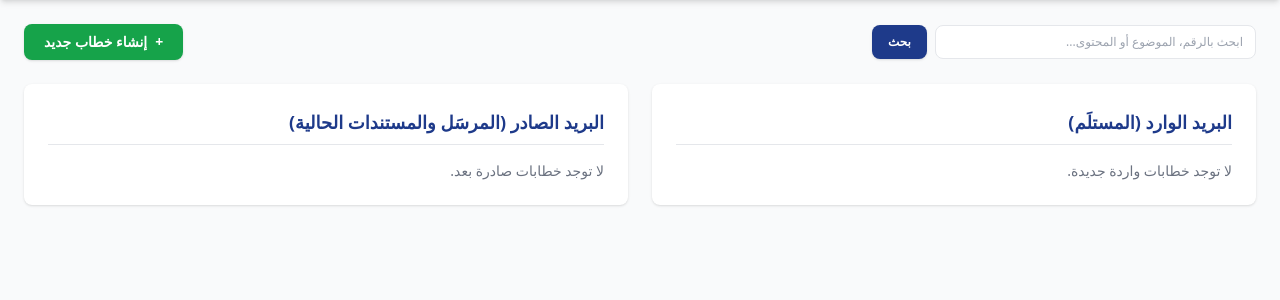
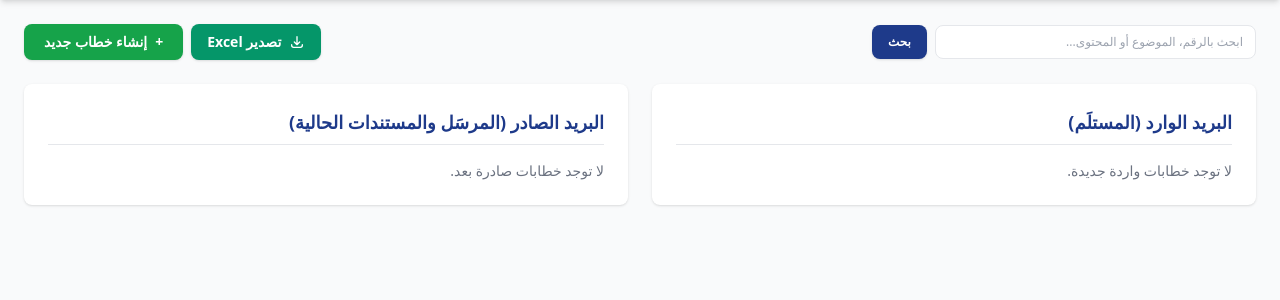
Before and after one commit to altohamikpaahi-blip/College_link_v2, a Django app: page / in a window 1280 px wide. Shown: the part 80-380 px from the top of the page. Run offline with Django 5.2, Linux system fonts and the light colour scheme; a user stored in the database is signed in; data comes from the database, SQL or seed files in the repository; data that the repository does not hold is empty; some libraries are stand-ins or nearby versions.

Commit message:
Update dashboard.html

```diff
--- a/templates/correspondence/dashboard.html
+++ b/templates/correspondence/dashboard.html
@@ -34,7 +34,7 @@
         </div>
     </header>
 
-    <!-- قسم البحث وإنشاء خطاب جديد -->
+    <!-- قسم البحث وإنشاء خطاب جديد وتصدير التقارير -->
     <div class="max-w-7xl mx-auto px-6 pt-6 flex flex-col sm:flex-row justify-between items-center gap-4">
         <!-- نموذج البحث المتقدم -->
         <form method="get" action="{% url 'dashboard' %}" class="w-full sm:w-96 flex gap-2">
@@ -49,10 +49,19 @@
             {% endif %}
         </form>
 
-        <!-- زر إنشاء خطاب جديد -->
-        <a href="{% url 'create_document' %}" class="bg-green-600 hover:bg-green-700 text-white px-5 py-2 rounded-lg font-bold text-sm shadow flex items-center gap-2 w-full sm:w-auto justify-center transition">
-            <span>+</span> إنشاء خطاب جديد
-        </a>
+        <!-- مجموعة الأزرار (تصدير Excel + إنشاء خطاب جديد) -->
+        <div class="flex items-center gap-2 w-full sm:w-auto justify-end">
+            <!-- زر التصدير الجديد -->
+            <a href="{% url 'export_documents_csv' %}" class="bg-emerald-600 hover:bg-emerald-700 text-white px-4 py-2 rounded-lg font-bold text-sm shadow flex items-center gap-2 transition">
+                <svg class="w-4 h-4" fill="none" stroke="currentColor" viewBox="0 0 24 24" xmlns="http://www.w3.org/2000/svg"><path stroke-linecap="round" stroke-linejoin="round" stroke-width="2" d="M4 16v1a3 3 0 003 3h10a3 3 0 003-3v-1m-4-4l-4 4m0 0l-4-4m4 4V4"></path></svg>
+                <span>تصدير Excel</span>
+            </a>
+
+            <!-- زر إنشاء خطاب جديد -->
+            <a href="{% url 'create_document' %}" class="bg-green-600 hover:bg-green-700 text-white px-5 py-2 rounded-lg font-bold text-sm shadow flex items-center gap-2 transition">
+                <span>+</span> إنشاء خطاب جديد
+            </a>
+        </div>
     </div>
 
     <!-- قسم عرض الخطابات الموجهة للقسم الأكاديمي -->
```
